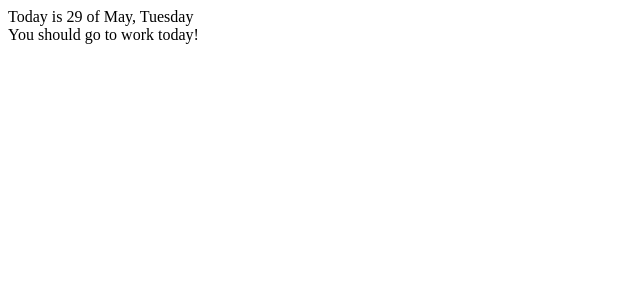
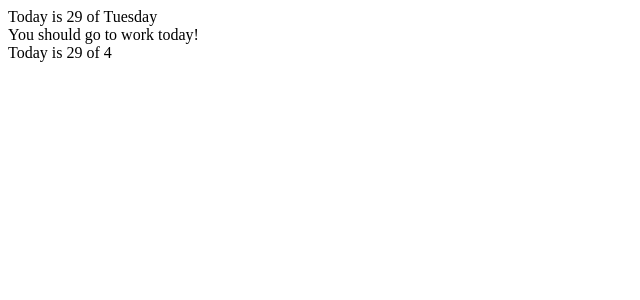
Before and after one commit to GroceriStar/react-only-intern-19, a React (Create React App) app: page / in a window 1280 px wide. Shown: the top 300 px of the page, without its empty margins (0-640 px from the left). Built offline with nearby package versions, Linux system fonts and the light colour scheme.

Commit message:
Calendar and Dates

```diff
--- a/src/App.js
+++ b/src/App.js
@@ -1,43 +1,19 @@
 import React, { Component } from 'react';
+import DayOfWeek from './DayOfWeek';
+import DayAndMonth from './DayAndMonth';
+import Calendar from './Calendar';
 import './App.css';
 
+
 class App extends Component {
-
-  getDayName(number){
-    let days = ['Sunday', 'Monday', 'Tuesday', 'Wednesday', 'Thursday', 'Friday', 'Saturday'];
-    return days[number];
-  }
-
-  getMonthName(number){
-    let months = ['January', 'February', 'March', 'April', 'May', 'June', 'July', 'August', 'September', 'October', 'November', 'December'];
-    return months[number];
-  }
-
-
-  render() {
-
-    // Get Current Day
-    let dateObject = new Date();
-    let today = dateObject.getDay();
-    let month = dateObject.getMonth();
-    let date = dateObject.getDate();
-
-    // If Weekend
-    if(today === 6 || today === 0)
-      return ( <div class = "Mid">
-               <div> Today is {date} of {this.getMonthName(month)}, {this.getDayName(today)} </div>
-               <div>You can watch TV all day today!</div>
-
-             </div>
-             );
-      else {
-        return ( <div class = "NMid">
-                <div> Today is {date} of {this.getMonthName(month)}, {this.getDayName(today)} </div>
-                 <div>You should go to work today!</div>
-               </div>
-               );
-      }
+  render(){
+    return ( <div>
+    <DayOfWeek/>
+    <Calendar/>
+  </div>
+  );
   }
 }
 
+
 export default App;
--- /dev/null
+++ b/src/Calendar.js
@@ -0,0 +1,82 @@
+import React, { Component } from 'react';
+
+
+class Calendar extends Component {
+
+
+  getCal(num){
+  let Cal = [
+    { val: 0,
+      name : "January",
+      dates :  [1,2,3,4,5,6,7,8,9,10,11,12,13,14,15,16,17,18,19,20,21,22,23,24,25,26,27,28,29,30,31],
+    },
+    { val: 1,
+      name : "February",
+      dates : [1,2,3,4,5,6,7,8,9,10,11,12,13,14,15,16,17,18,19,20,21,22,23,24,25,26,27,28]
+    },
+    { val: 2,
+      name: "March",
+      dates: [1,2,3,4,5,6,7,8,9,10,11,12,13,14,15,16,17,18,19,20,21,22,23,24,25,26,27,28,29,30,31]
+    },
+    { val: 3,
+      name: "April",
+      dates: [1,2,3,4,5,6,7,8,9,10,11,12,13,14,15,16,17,18,19,20,21,22,23,24,25,26,27,28,29,30]
+    },
+    { val: 4,
+      name: "May",
+      dates: [1,2,3,4,5,6,7,8,9,10,11,12,13,14,15,16,17,18,19,20,21,22,23,24,25,26,27,28,29,30,31]
+    },
+    { val: 5,
+      name: "June",
+      dates: [1,2,3,4,5,6,7,8,9,10,11,12,13,14,15,16,17,18,19,20,21,22,23,24,25,26,27,28,29,30]
+    },
+    { val: 6,
+      name: "July",
+      dates: [1,2,3,4,5,6,7,8,9,10,11,12,13,14,15,16,17,18,19,20,21,22,23,24,25,26,27,28,29,30,31]
+    },
+    { val: 7,
+      name: "August",
+      dates: [1,2,3,4,5,6,7,8,9,10,11,12,13,14,15,16,17,18,19,20,21,22,23,24,25,26,27,28,29,30,31]
+    },
+    { val: 8,
+      name: "September",
+      dates: [1,2,3,4,5,6,7,8,9,10,11,12,13,14,15,16,17,18,19,20,21,22,23,24,25,26,27,28,29,30]
+    },
+    { val: 9,
+      name: "October",
+      dates: [1,2,3,4,5,6,7,8,9,10,11,12,13,14,15,16,17,18,19,20,21,22,23,24,25,26,27,28,29,30,31]
+    },
+    { val: 10,
+      name: "November",
+      dates: [1,2,3,4,5,6,7,8,9,10,11,12,13,14,15,16,17,18,19,20,21,22,23,24,25,26,27,28,29,30]
+    },
+    { val: 11,
+      name: "December",
+      dates: [1,2,3,4,5,6,7,8,9,10,11,12,13,14,15,16,17,18,19,20,21,22,23,24,25,26,27,28,29,30,31]
+    }
+  ];
+  for (var key in Cal) {
+  if(num == key)
+  return [key, Cal.name, Cal.dates];
+}
+  document.write([Cal.name, Cal.dates]);
+}
+
+
+  onChange = date => this.setState({ date })
+
+  render() {
+    let dateObject = new Date();
+    let today = dateObject.getDay();
+    let month = dateObject.getMonth();
+    let date = dateObject.getDate();
+
+    return (
+      <div>
+       <div> Today is {date} of {this.getCal(month)} </div>
+      </div>
+    );
+  }
+}
+
+export default Calendar;
--- /dev/null
+++ b/src/DayAndMonth.js
@@ -0,0 +1,12 @@
+import React, { Component } from 'react';
+
+class DayAndMonth extends Component {
+  getDayAndMonthName(number) {
+    let DayandMonth = [["Sunday","Monday","Tuesday","Wednesday","Thursday","Friday","Saturday"],["January","February","March","April","May","June","July","August","September","October","November","December"]];
+
+  }
+}
+
+
+
+export default DayAndMonth;
--- /dev/null
+++ b/src/DayOfWeek.js
@@ -0,0 +1,37 @@
+import React, { Component } from 'react';
+
+class DayOfWeek extends Component {
+
+  getDayName(number){
+    let days = ['Sunday', 'Monday', 'Tuesday', 'Wednesday', 'Thursday', 'Friday', 'Saturday'];
+    return days[number];
+  }
+
+  render() {
+
+    // Get Current Day
+    let dateObject = new Date();
+    let today = dateObject.getDay();
+    let month = dateObject.getMonth();
+    let date = dateObject.getDate();
+
+    // If Weekend
+    if(today === 6 || today === 0)
+      return ( <div class = "Mid">
+               <div> Today is {date} of {this.getDayName(today)} </div>
+               <div>You can watch TV all day today!</div>
+
+             </div>
+             );
+      else {
+        return ( <div class = "NMid">
+                <div> Today is {date} of {this.getDayName(today)} </div>
+                 <div>You should go to work today!</div>
+
+               </div>
+               );
+      }
+    }
+  }
+
+  export default DayOfWeek;
```
Also changed, not shown: 1 other file (tests, documents, lock files or other folders).
